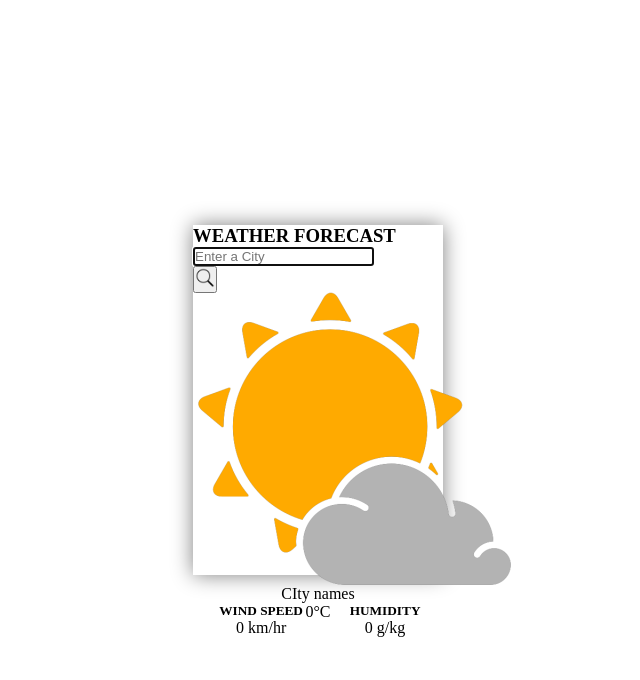
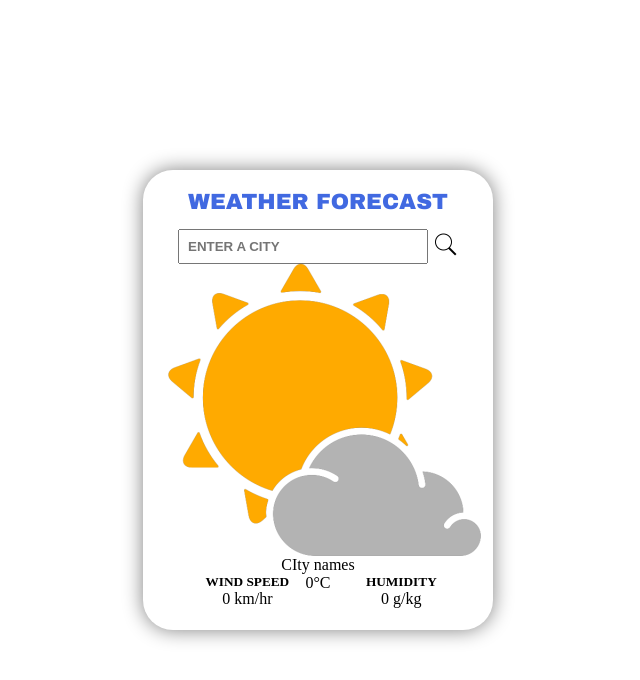
Before and after one commit to NaikPriyanka11/Weather_App, a plain HTML site: page index.html in a window 1280 px wide. Shown: the whole page, without its empty margins (322-962 px from the left). Drawn offline with Linux system fonts and the light colour scheme.

Commit message:
Designing main Div And Compnonet

```diff
--- a/index.html
+++ b/index.html
@@ -19,14 +19,14 @@
                     </div>
                     <div class="btn">
                         <button type="button" class="srch_btn" onclick="fetchCity()">
-                            <img src="search.png" height="20px">
+                            <img src="search.png" height="25px">
 
                         </button>
                     </div>
                 </div>
                 <br>
                 <div align="center" style="margin-top: -30px;">
-                    <img src="weather.png" alt="weather-img">
+                    <img src="weather.png" alt="weather-img" >
                 </div>
                 <div align="center" style="margin-top: -20px;">
                     <span id="city">CIty names</span>
@@ -38,12 +38,12 @@
                         <tr align="center">
                             <td>
 
-                                <h5 class="heading">WIND SPEED</h5>
+                                <h5 class="headings">WIND SPEED</h5>
                                 <span class="measurement" id="Wnd_speed">0 km/hr</span>
                             </td>
                             <td>
 
-                                <h5 class="heading">HUMIDITY</h5>
+                                <h5 class="headings">HUMIDITY</h5>
                                 <span class="measurement" id="humidity">0 g/kg</span>
                             </td>
                         </tr>
--- a/style.css
+++ b/style.css
@@ -4,6 +4,8 @@
     box-sizing: border-box;
 }
 
+
+/* main div */
 .mdiv{
     height: 100vh;
     width: 100%;
@@ -15,10 +17,54 @@
     justify-content: center;
 }
 
-
+/* main container which takes all data  */
 .container{
-    height: 350px;
-    width: 250px;
+    height: 500 px;
+    width: 350px;
     box-shadow: 0px 0px 20px gray;
+    border-radius: 30px;
+    padding: 20px;
+    background: transparent;
+    backdrop-filter: blur(20px);
 
 }
+
+/* add css for weather forecast Heading */
+.heading{
+    color: royalblue;
+    font-family:  Arial Black;
+    font-size: 22px;
+    text-align: center;
+    margin-bottom: 15px;
+
+}
+
+input[type="text"]{
+    height: 35px;
+    width: 250px;
+    padding-left: 8px;
+    outline: none;
+    font-weight: bolder;
+    text-transform: uppercase;   /* this property is used for text whatever text u type it is converted in the Uppercase */
+
+}
+
+.srch_btn{
+    border: none;
+    background-color: transparent;
+    padding-top: 20px;
+    cursor: pointer;
+
+}
+
+.component{
+    display: flex;
+    align-items: center;
+    justify-content: center;
+}
+
+
+.btn{
+    margin-top: -20px;
+    margin-left: 5px;
+}
```
